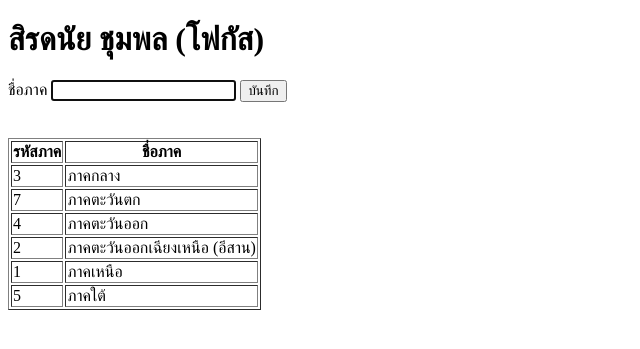
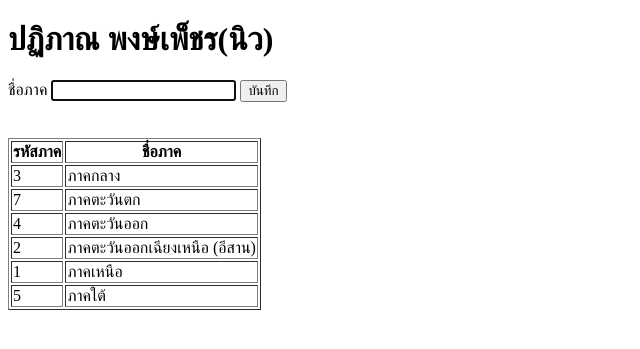
Before and after one commit to Patiphan4107/patiphan, a PHP site: page /a.php in a window 1280 px wide. Shown: the top 349 px of the page, without its empty margins (0-640 px from the left). Run offline with PHP 8.4, Linux system fonts and the light colour scheme; data comes from the database, SQL or seed files in the repository.

Commit message:
Update a.php

```diff
--- a/i/a.php
+++ b/i/a.php
@@ -2,11 +2,11 @@
 <html>
 <head>
 <meta charset="utf-8">
-<title>สิรดนัย ชุมพล (โฟกัส)</title>
+<title>ปฏิภาณ พงษ์เพ็ชร(นิว)</title>
 </head>
 
 <body>
-<h1>สิรดนัย ชุมพล (โฟกัส)</h1>
+<h1>ปฏิภาณ พงษ์เพ็ชร(นิว)</h1>
 
 <form method="post"action="">
 	ชื่อภาค <input pype="text" name="rname" autofocus required>
```
